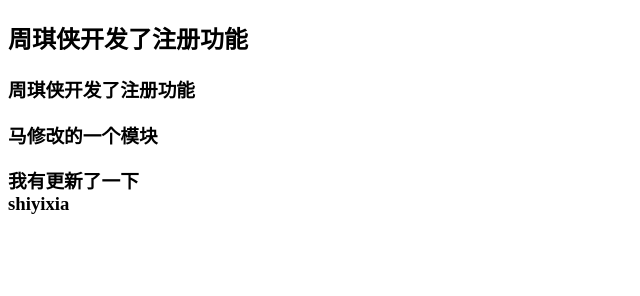
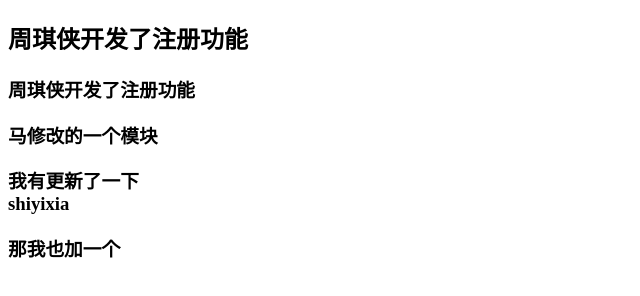
Before and after one commit to zhouqixia123/test, a plain HTML site: page index.html in a window 1280 px wide. Shown: the whole page, without its empty margins (0-640 px from the left). Drawn offline with Linux system fonts and the light colour scheme.

Commit message:
这是一个难题

```diff
--- a/index.html
+++ b/index.html
@@ -16,6 +16,7 @@
         <div>
             shiyixia
         </div>
+        <p>那我也加一个</p>
 </body>
 
 </html>
```
